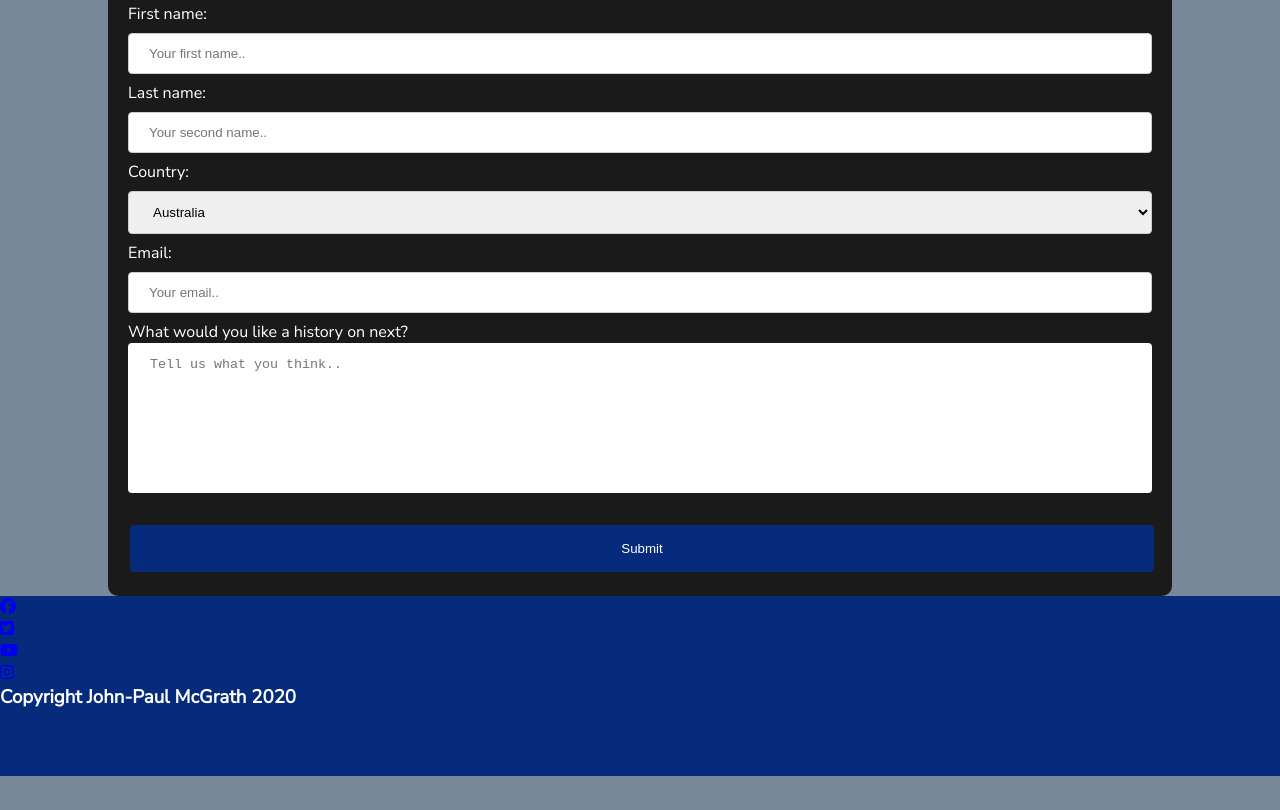
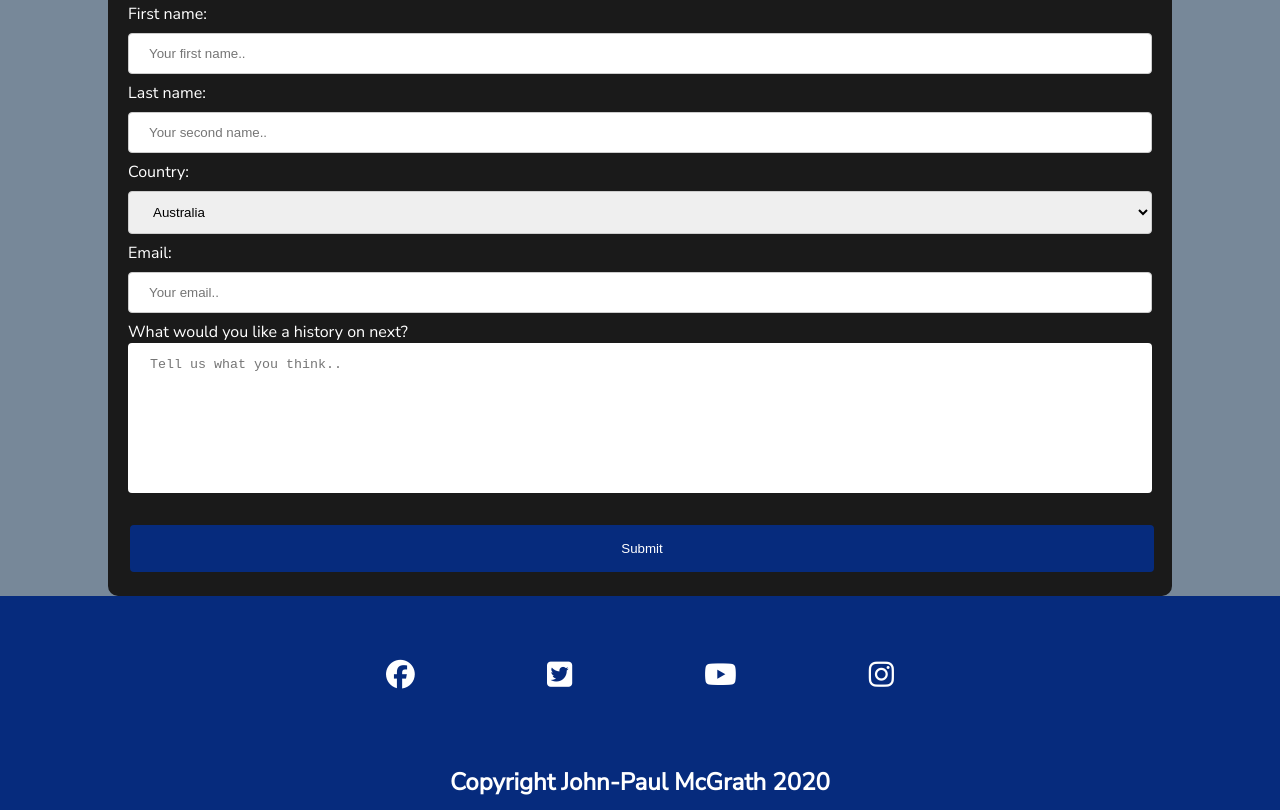
Before and after one commit to ItsTheBravo/JohnPMcGrath_Portfolio_Project_1, a plain HTML site: page index.html in a window 1280 px wide. Shown: the part 2826-3636 px from the top of the page. Before the commit the page ends 3602 px from the top, so only its background shows below. Drawn offline with Linux system fonts and the light colour scheme.

Commit message:
Add footer stylings

```diff
--- a/assets/css/style.css
+++ b/assets/css/style.css
@@ -237,4 +237,27 @@ footer {
     background-color: #062b7d;
     color: white;
     height: 180px;
+    bottom: 0;
 }
+
+footer h3 {
+    background-color: #062b7d;
+    text-align: center;
+    font-size: 150%;
+    padding: 1%;
+}
+
+#socials {
+    text-align: center;
+    background-color: #062b7d;
+}
+
+#socials>li {
+    display: inline;
+}
+
+#socials i {
+    font-size: 180%;
+    padding: 5%;
+    color: white;
+}
```
Also changed, not shown: index.html (+2 -0 lines).
